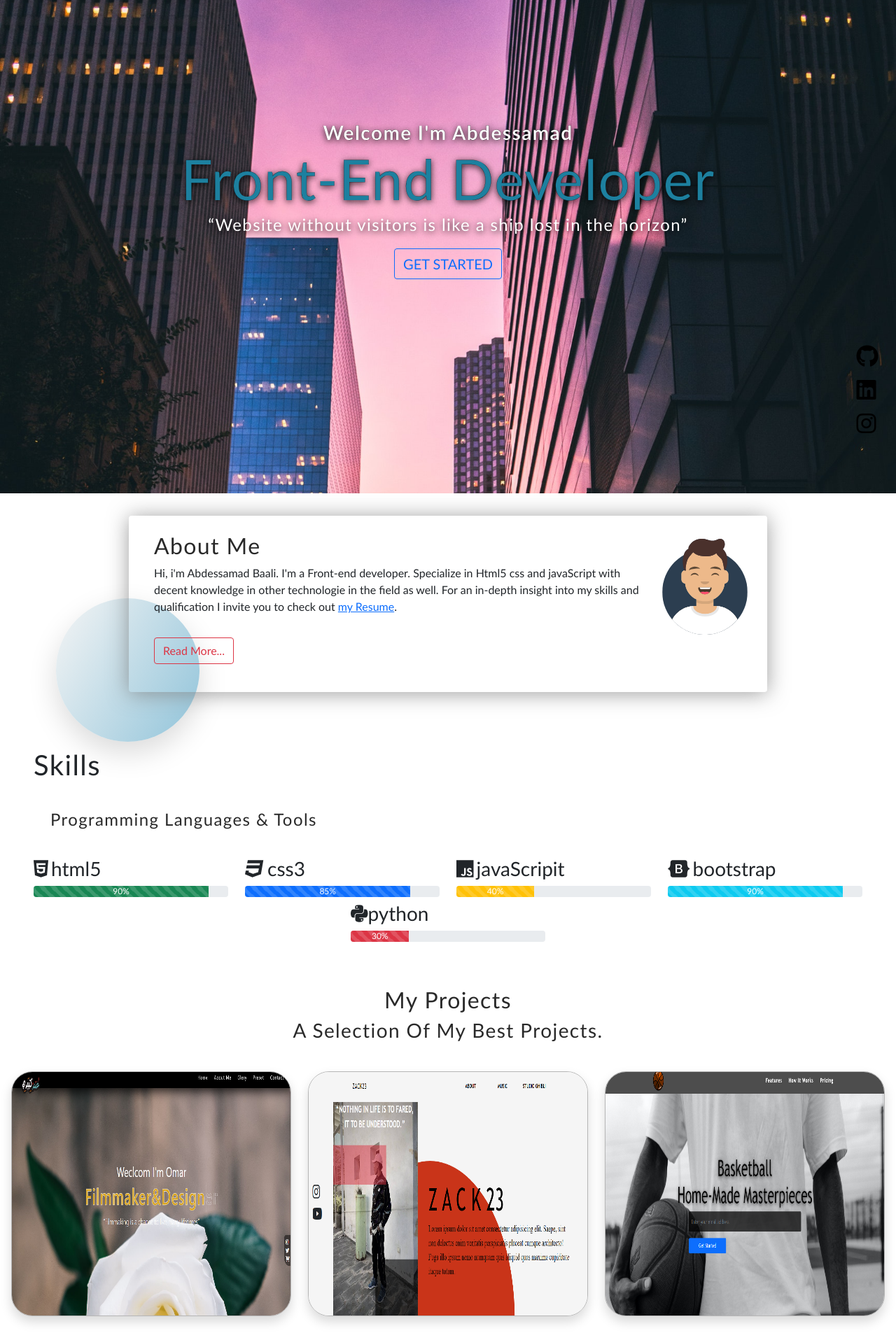
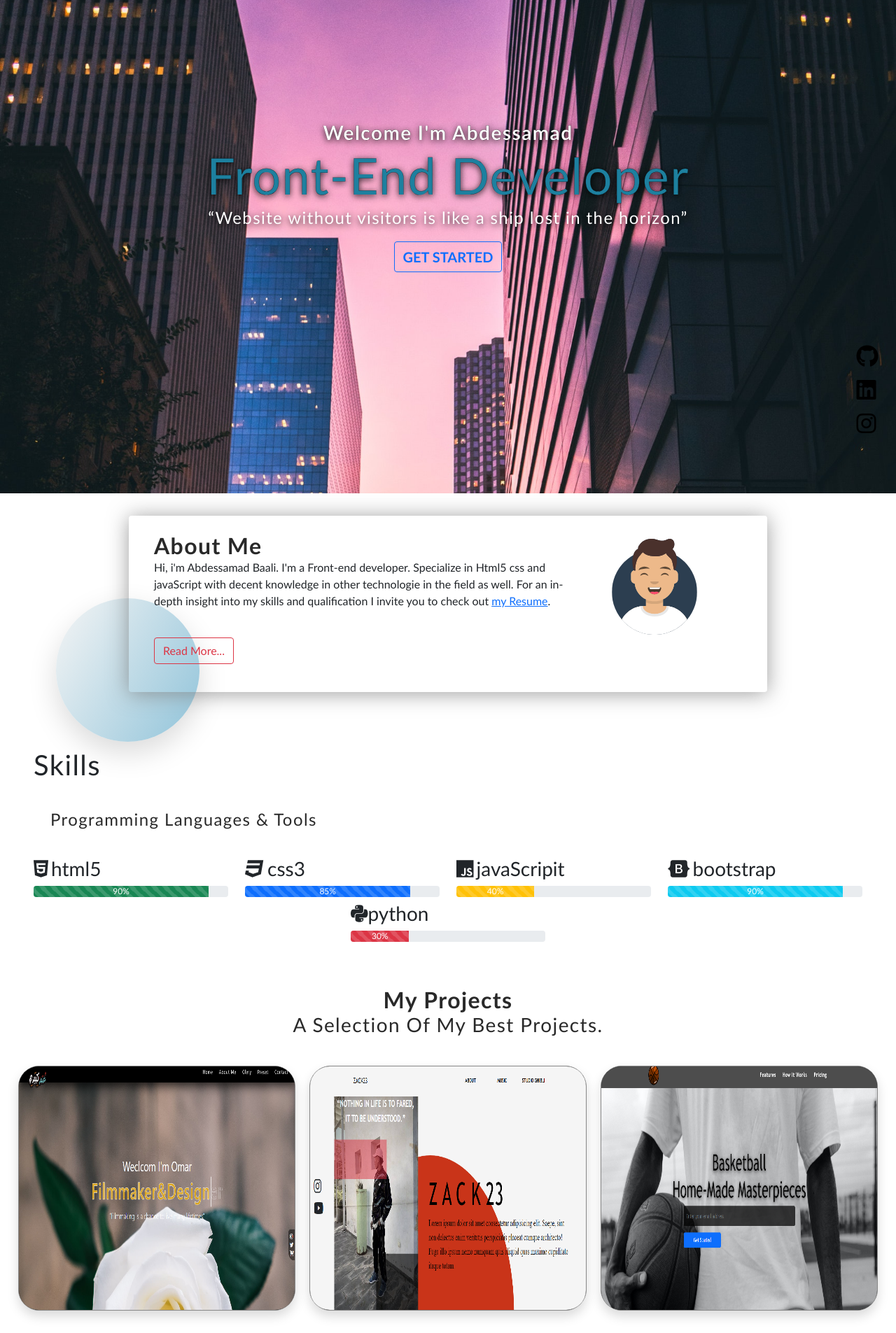
Before and after one commit to AbdessamadBaali/my-Portfolio, a PHP site: page / in a window 1280 px wide. Shown: the part 55-1960 px from the top of the page at 70% size. Run offline with PHP 8.4, Linux system fonts and the light colour scheme.

Commit message:
my portfolio

```diff
--- a/index.html
+++ b/index.html
@@ -47,9 +47,9 @@
                 <!-- <video src="videos/bgvideo.mp4" loop muted autoplay></video> -->
                 <div class="content-home">
                    <h2 class=" fs-3">welcome i'm Abdessamad</h2>
-                    <h1 class=" display-1 ">Front-end developer</h1>
+                    <h1 class=" display-2 ">Front-end developer</h1>
                     <q class="fw-lighter fs-4 text-center">Website without visitors is like a ship lost in the horizon</q>
-                    <a class="btn btn-outline-primary fs-5 text-uppercase mt-3" href="#">get started</a>
+                    <a class="btn btn-outline-primary fs-5 text-uppercase mt-3 fw-bold" href="#">get started</a>
                 </div>
                 <div class="social-media">
                     <a class="fs-2" target="_blank"  href="https://github.com/AbdessamadBaali"><i class="fab fa-github" aria-hidden="true"></i></a>
@@ -61,8 +61,8 @@
         <!--||||||||||| the about section ||||||||||-->
         <section id="about" >
             <div class="w-75 mx-auto row justify-content-between">
-                <div class="col-lg-10 col-md-12">
-                    <h2 class="h2">about me</h2>
+                <div class="col-lg-9 col-md-12">
+                    <h2 >about me</h2>
                     <p class="fw-lighter fs-6 text-dark">
                         Hi, i'm Abdessamad Baali. I'm a Front-end  developer. Specialize
                         in Html5 css and javaScript  with decent knowledge in other technologie
@@ -71,7 +71,7 @@
                     </p>
                 </div>
                 <!-- this is the  box of the imag -->
-                <div class="box-img-about col-2">
+                <div class="box-img-about col-3">
                     <img class="" src="images/avataaars.svg" alt="">
                 </div>
                 <!-- this part is for read more -->
@@ -148,32 +148,50 @@
         </section>
         <!--||||||||||||| projects section |||||||||| -->
         <section id="big-projects" class="container-fuild  p-3 text-center" >
-            <h2 class="h2">my projects</h2>
+            <h2 >my projects</h2>
             <h3 class="mb-3">a selection of my best projects.</h3>
-            <div class="row row-cols-sm-2 row-cols-md-2 row-cols-lg-3 ">
+            <div class="all-project">
                 <!-- the first project -->
-                <div class="project">
-                    <a href="https://omarkabiri2.netlify.app" target="_blanck">
-                        <img class="project-one shadow" src="images/projectOmar.png" alt="image of the project">
-                    </a>
+                <div class="project shadow">
+                    <img class="project-one" src="images/projectOmar.png" alt="image of the project">
+                    <div class="into-project">
+                        <a      class="btn btn-outline-danger fw-bold" target="_blanck"
+                                href="https://omarkabiri.netlify.app">vieu
+                        </a>
+                        <a      class="btn btn-outline-danger fw-bold" target="_blanck"
+                                href="https://github.com/AbdessamadBaali/portfolioPoject"><i class="fab fa-github"></i>github
+                        </a>
+                    </div>
                 </div>
                 <!-- the second project -->
-                <div class="project">
-                    <a href="">
-                        <img class="project-one shadow" src="images/zack.png" alt="">
-                    </a>
+                <div class="project shadow">
+                    <img class="project-one " src="images/zack.png" alt="">
+                    <div class="into-project">
+                        <a      class="btn btn-outline-danger fw-bold" target="_blanck"
+                                href="#">vieu
+                        </a>
+                        <a      class="btn btn-outline-danger fw-bold" target="_blanck"
+                                href="#"><i class="fab fa-github"></i>github
+                        </a>
+                    </div>
                 </div>
                 <!-- the second project -->
-                <div class="project">
-                    <a href="">
-                        <img class="project-one shadow" src="images/store.png" alt="">
-                    </a>
+                <div class="project shadow">
+                    <img class="project-one " src="images/store.png" alt="">
+                    <div class="into-project">
+                        <a      class="btn btn-outline-danger fw-bold" target="_blanck"
+                                href="#">vieu
+                        </a>
+                        <a      class="btn btn-outline-danger fw-bold" target="_blanck"
+                                href="https://github.com/AbdessamadBaali/stor-of-basketball"><i class="fab fa-github"></i>github
+                        </a>
+                    </div>
                 </div>
             </div>
         </section>
         <!--|||||||||||||| other cool stuff section|||||||||||| -->
         <section id="other" class="container-fluid pb-5 ">
-            <h2 class="h2 m-5">other cool stuff</h2>
+            <h2 class=" m-5">other cool stuff</h2>
             <div class="container-fluid">
                 <div class="row row-cols-sm-2 row-cols-md-2 row-cols-lg-3 justify-content-center">                    <!-- card one -->
                     <div class="card shadow ">
@@ -230,7 +248,7 @@
         </section>
         <!--|||||||||||||||| services |||||||||||||| -->
         <section id="services" class="p-5">
-            <h2 class="h2 mb-5 text-center text-white ">what we offer</h2>
+            <h2 class="mb-5 text-center text-white ">what we offer</h2>
             <div class="row justify-content-around">
                 <div class="container col-md-4 col-sm-5  p-2 ">
                     <i class="fa fa-mobile-alt"></i>
@@ -251,7 +269,7 @@
         </section>
         <!-- |||||||||||||contact section |||||||||||||-->
         <section  class="container-fuild bg-white" id="contact" >
-            <h2 class="h2 m-5">Contact Us</h2>
+            <h2 class="m-5">Contact Us</h2>
             <div class="container w-50 m-auto" >
                 <form id='form-contact' action="" method="get">
                     <label class="text-info" for="name">Name</label>
@@ -294,8 +312,8 @@
         </section>
         <!--|||||||||| footer section ||||||||||| -->
         <footer class="footer text-center ">
-            <div class="container m-4 px-4 px-lg-5">
-                <ul class="list-inline mb-5">
+            <div class="container">
+                <ul class="list-inline mb-3">
                     <li class="list-inline-item">
                         <a
                             class="social-link rounded-circle text-white mr-3"
@@ -315,7 +333,7 @@
                         </a>
                     </li>
                 </ul>
-                <p class="text-muted  fs-6">Copyright © baaliDev 2021</p>
+                <p class="text-muted  fs-6">Copyright © baaliDev 2022</p>
             </div>
         </footer>
         <!-- java scripr link  -->
--- a/styles/responsive.css
+++ b/styles/responsive.css
@@ -61,12 +61,14 @@ nav .menu-btn:checked ~ ul {
 #about .w-75  .box-img-about{	width: 0%;}
 #about .w-75  .box-img-about img{  display: none;}
 #big-projects .w-50 {	width: 100% !important;}
+#big-projects  .all-project  > .project { width: calc((100% - 60px) / 2);}
 }
 /* ====================RESPONSIVE 720PX =========================== */
 @media(max-width : 768px){
 
 #about .w-75::before {  width: 0vw;}
 #contact .w-50 {	width: 100% !important;}
+#big-projects  .all-project  > .project { width: 80%}
 }
 @media(max-width : 576px){
 	/* home section */
--- a/styles/style.css
+++ b/styles/style.css
@@ -174,23 +174,49 @@ main #home .social-media a i:hover{
 #big-projects {
     margin: 0!important;
 }
-#big-projects  .row > .project {
-    margin: 25px 0;
+#big-projects .all-project {
+    display: flex;
+    flex-wrap: wrap;
+    justify-content: center;
+    align-items: center;
+    background-color: transparent;
+}
+#big-projects  .all-project  > .project {
+    position: relative;
+    margin: 25px 10px;
+    width: calc((100% - 60px) / 3);
+    border-radius: 30px;
+    border: 1px solid #888;
+    padding: 0;
+    background-color: black;
+    height: 350px;
+    transition: 0.4s ease all;
 }
 #big-projects> div .project-one {
     width: 100%;
-    height: 350px;
-    border: 1px solid #00000049;
-    border-radius: 30px;
-    transition: 0.4s ease all;
+    height: 100%;
+    border-radius: 28px;
+    transition: 0.5s ease-in-out;
 }
-#big-projects> div .project-one:hover {
+
+ #big-projects  .all-project  > .project:hover  {
     transform: perspective(800px) rotateY(-8deg)
                translateY(-20px) rotateX(10deg) scale(1);
     filter: blur(0);
-    opacity: 1;
+}
+#big-projects> div .project-one:hover { opacity: .5;}
+#big-projects .all-project  > .project .into-project {
+    position: absolute;
+    bottom: 10%;
+    left: 30%;
+    transition: 0.4s ease-in-out;
+    visibility: hidden;
+}
+#big-projects .all-project  > .project:hover .into-project {
+    visibility: visible;
 }
 .container-fluid p{text-align: justify;}
+
 /*=============== the style of other cool stuff in the section of project */
 #other .row >* {   padding: 0!important;}
 #other  .card {
@@ -243,7 +269,7 @@ main #home .social-media a i:hover{
     height: 200px;
     border-radius: 4px;
     color: #000;
-    background-color: #cfcfcf;
+    background-color: #cfcfcf2f;
     display: flex;
     flex-direction: column;
     justify-content: center;
@@ -267,18 +293,16 @@ main #home .social-media a i:hover{
     justify-content: center;
     background-color: #000800;
     clip-path: polygon(24% 1%, 70% 6%, 100% 0, 100% 100%, 100% 100%, 100% 100%, 0 100%, 0 11%);
-
+    padding: 1.5rem;
 }
 .footer .social-link {
-
     display: flex;
     justify-content: center;
     align-items: center;
     text-decoration: none;
-    height: 4rem;
-    width: 4rem;
+    height: 3rem;
+    width: 3rem;
     font-size: 1.5rem;
     background-color: #1D809F;
-    transition: background-color 0.15s ease-in-out;
     box-shadow: 0 3px 3px 0 rgb(0 0 0 / 10%);
 }
```
